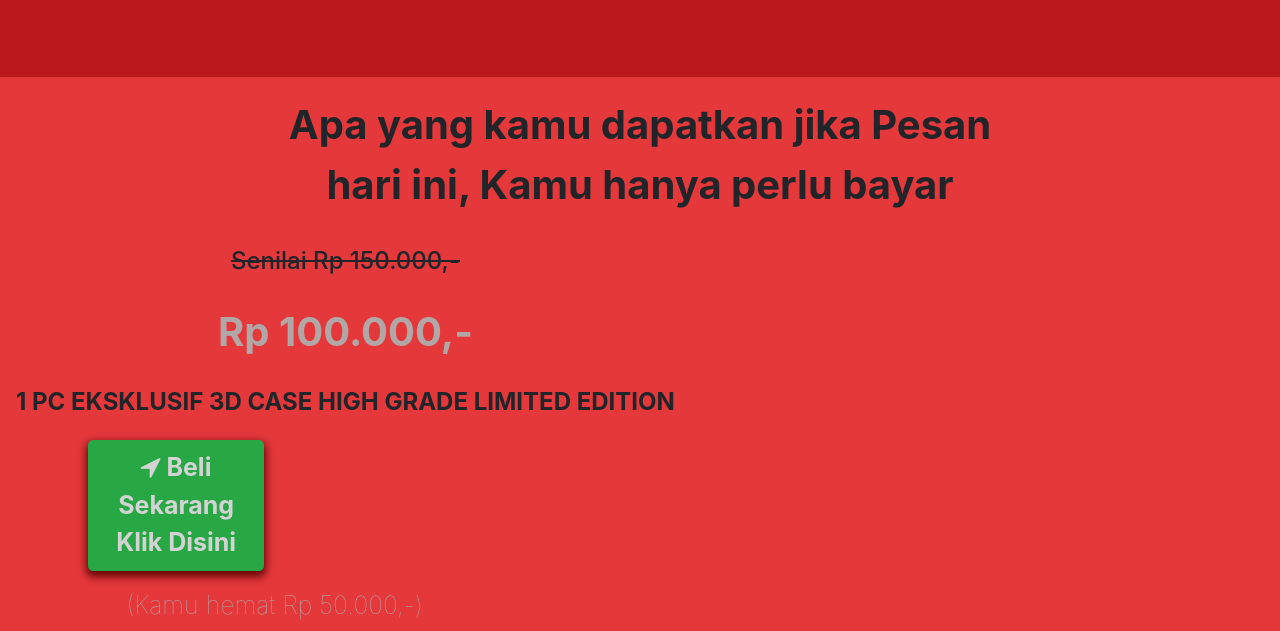
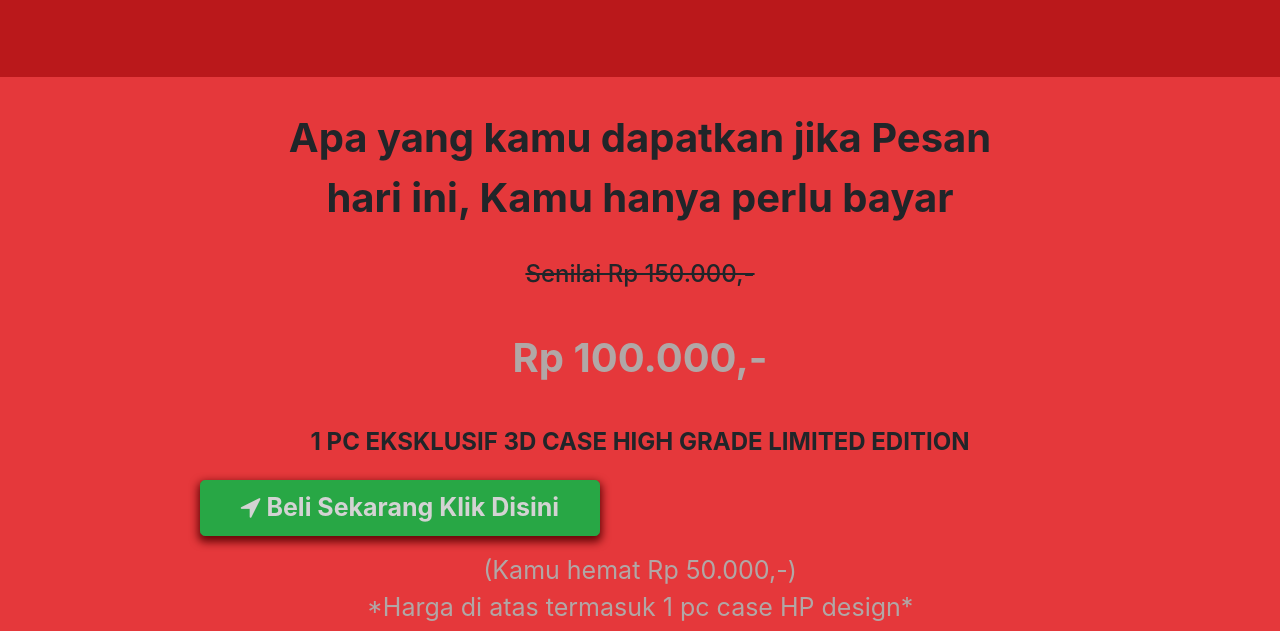
Before and after one commit to Rizzdd/Rizzdd.github.io, a plain HTML site: page index.html in a window 1280 px wide. Shown: the part 10140-10771 px from the top of the page. Drawn offline with nearby package versions, Linux system fonts and the light colour scheme.

Commit message:
Update index.html

```diff
--- a/index.html
+++ b/index.html
@@ -457,14 +457,14 @@
 
     <!-- paying case -->
     <section>
-        <div class="container-fluid bg-imperial-red" style="padding-top:2px;">
+        <div class="container-fluid bg-imperial-red" style="padding-top:15px;">
             <div class="row">
                 <div class="p-3 d-flex align-items-center justify-content-center flex-column mx-auto pann">
                     <span class="judul font-weigth-light text-center">Apa yang kamu dapatkan jika Pesan hari ini, Kamu hanya perlu bayar</span>
                 </div>
             </div>
             <div class="row">
-                <div class="p-3 d-flex align-items-center justify-content-center flex-column">
+                <div class="p-3 d-flex align-items-center justify-content-center flex-column mx-auto pann">
                     <span class="text-center h4"><s>Senilai Rp 150.000,-</s></span><br>
                     <span class="text-center silver-chalice h1"><strong>Rp 100.000,-</strong></span> <br>
                     <span class="text-center h4"><strong>1 PC EKSKLUSIF 3D CASE HIGH GRADE LIMITED EDITION</strong></span>
@@ -472,13 +472,13 @@
             </div>
             <div class="row">
                 <form class="" action="checkout.html">
-                    <div class="d-flex align-items-center justify-content-center flex-column">
+                    <div class="d-flex align-items-center justify-content-center flex-column mx-auto pann">
                         <button class="btn btn-success btn-lg btn-block light-gray pan2" type="submit"><i class="fa fa-location-arrow"> </i> Beli Sekarang Klik Disini</button>
                     </div>
                 </form>
             </div>
             <div class="row">
-                <div class="d-flex align-items-center justify-content-center flex-column p-3">
+                <div class="d-flex align-items-center justify-content-center flex-column p-3 mx-auto pann">
                     <span class="silver-chalice caption">(Kamu hemat Rp 50.000,-)</span>
                     <span class="silver-chalice caption">*Harga di atas termasuk 1 pc case HP design*</span>
                 </div>
```
